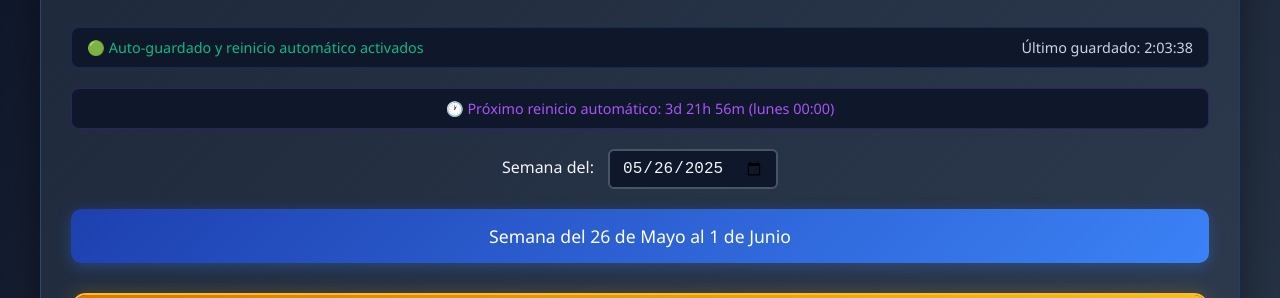
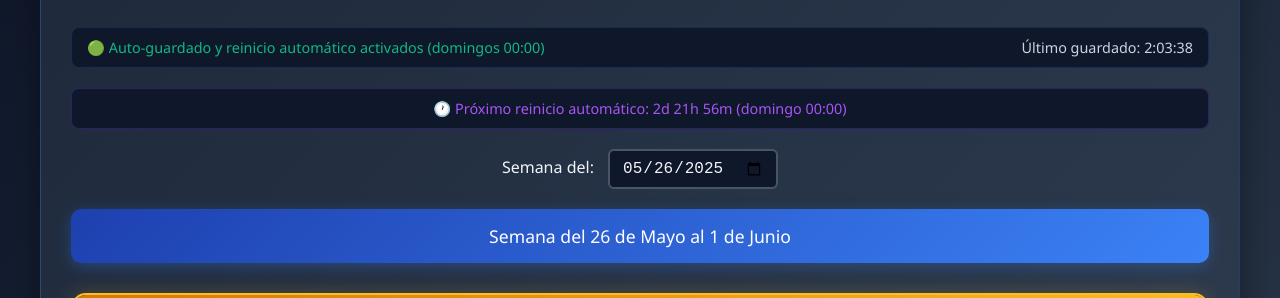
Before and after one commit to jose-m-quiros/registro-horas, a plain HTML site: page index.html in a window 1280 px wide. Shown: the part 97-395 px from the top of the page. Drawn offline with Linux system fonts and the light colour scheme.

Commit message:
Add files via upload

```diff
--- a/index.html
+++ b/index.html
@@ -947,29 +947,30 @@
             }
         }
 
-        // Funciones de reinicio automático
-        function getNextMondayMidnight() {
+        // **FUNCIONES DE REINICIO AUTOMÁTICO - MODIFICADAS PARA DOMINGOS 00:00**
+        function getNextSundayMidnight() {
             const now = new Date();
-            const nextMonday = new Date(now);
+            const nextSunday = new Date(now);
 
-            let daysUntilMonday;
+            // Calcular días hasta el próximo domingo
+            let daysUntilSunday;
             if (now.getDay() === 0) {
-                daysUntilMonday = 1;
-            } else if (now.getDay() === 1) {
-                daysUntilMonday = 7;
+                // Si hoy es domingo, el próximo es en 7 días
+                daysUntilSunday = 7;
             } else {
-                daysUntilMonday = 8 - now.getDay();
+                // Días hasta el próximo domingo
+                daysUntilSunday = 7 - now.getDay();
             }
 
-            nextMonday.setDate(now.getDate() + daysUntilMonday);
-            nextMonday.setHours(0, 0, 0, 0);
+            nextSunday.setDate(now.getDate() + daysUntilSunday);
+            nextSunday.setHours(0, 0, 0, 0);
 
-            return nextMonday;
+            return nextSunday;
         }
 
         function updateCountdown() {
             const now = new Date();
-            const nextReset = getNextMondayMidnight();
+            const nextReset = getNextSundayMidnight();
             const diff = nextReset - now;
 
             if (diff <= 0) {
@@ -991,7 +992,7 @@
                 countdownText += `${minutes}m`;
             }
 
-            countdownText += ` (lunes 00:00)`;
+            countdownText += ` (domingo 00:00)`;
             countdownInfo.textContent = countdownText;
         }
 
@@ -1039,11 +1040,13 @@
         function performWeeklyCheck() {
             const now = new Date();
 
-            if (now.getDay() === 1 && now.getHours() === 0 && now.getMinutes() === 0) {
-                console.log('🔄 Iniciando reinicio automático del lunes...');
+            // Verificar si es domingo a las 00:00 (medianoche)
+            if (now.getDay() === 0 && now.getHours() === 0 && now.getMinutes() === 0) {
+                console.log('🔄 Iniciando reinicio automático del domingo a medianoche...');
                 resetToNewWeek();
             }
 
+            // Verificación adicional para cambio de semana
             if (checkForWeekReset()) {
                 console.log('🔄 Detectado cambio de semana, reiniciando...');
                 resetToNewWeek();
@@ -1059,7 +1062,7 @@
             try {
                 localStorage.setItem('test', 'test');
                 localStorage.removeItem('test');
-                autoSaveStatus.innerHTML = '🟢 Auto-guardado y reinicio automático activados';
+                autoSaveStatus.innerHTML = '🟢 Auto-guardado y reinicio automático activados (domingos 00:00)';
             } catch(e) {
                 autoSaveStatus.innerHTML = '🟡 Modo demostración (funciona completamente en GitHub Pages)';
                 autoSaveStatus.style.color = '#fbbf24';
@@ -1081,7 +1084,7 @@
             updateCountdown();
             updateLastSaved();
 
-            console.log('👥 Sistema multi-empleados iniciado con reinicio automático los lunes a las 00:00');
+            console.log('👥 Sistema multi-empleados iniciado con reinicio automático los domingos a las 00:00');
         }
 
         // Event listeners
```
